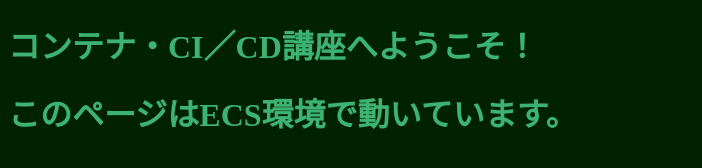
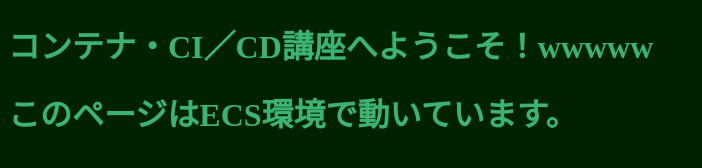
Before and after one commit to wawawahogepiyo-cyber/ctn-cicd-hdon-coderepo, a plain HTML site: page src/index.html in a window 1280 px wide. Shown: the whole page, without its empty margins (0-702 px from the left). Drawn offline with Linux system fonts and the light colour scheme.

Commit message:
index.html

```diff
--- a/src/index.html
+++ b/src/index.html
@@ -5,7 +5,7 @@
     <title>Document</title>
 </head>
 <body bgcolor="#002200">
-    <h1><font color="#3CB371">コンテナ・CI／CD講座へようこそ！</font></h1>
+    <h1><font color="#3CB371">コンテナ・CI／CD講座へようこそ！wwwww</font></h1>
     <h1><font color="#3CB371">このページはECS環境で動いています。</font></h1>
 
 </body>
```
